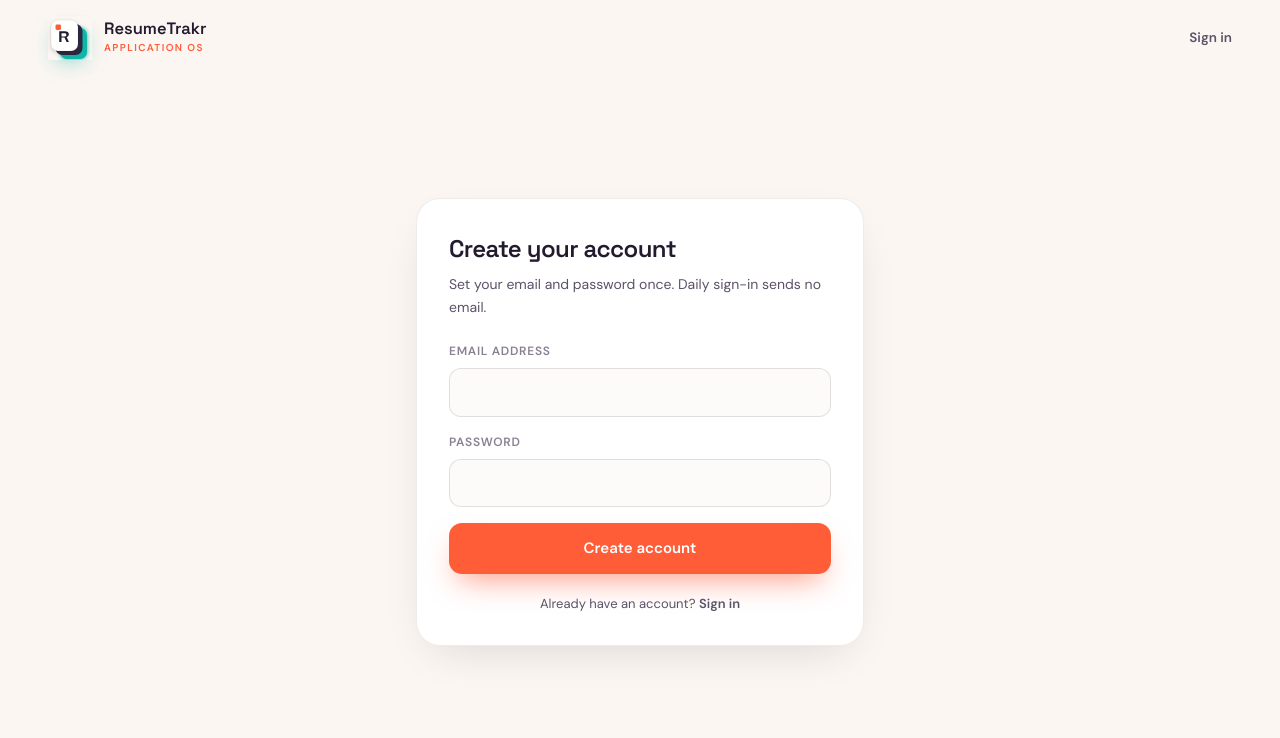
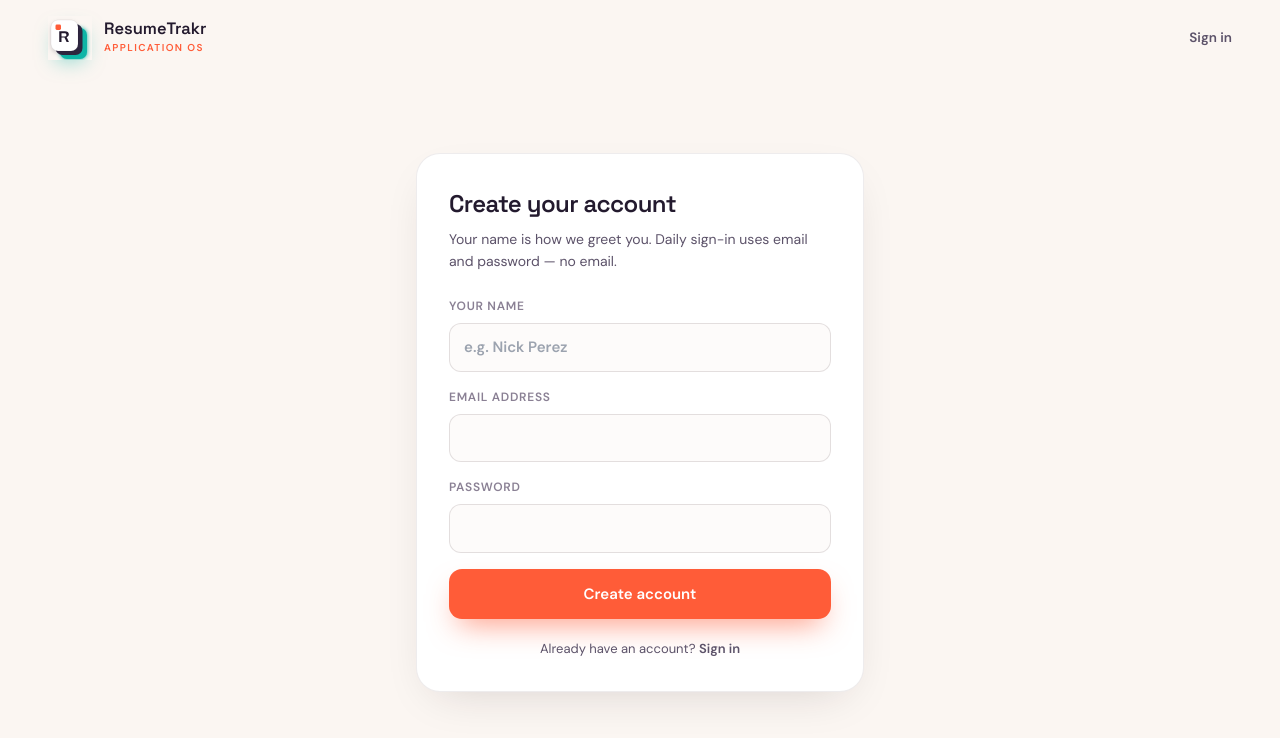
Before and after one commit to nipez/resume-studio, a Next.js app: page /signup in a window 1280 px wide. Shown: the top 738 px of the page. Built offline with nearby package versions, Linux system fonts and the light colour scheme.

Commit message:
Collect a name at signup for dashboard greetings
Ask for full name on /signup, persist it to auth metadata and profiles,
and skip email local-part fallbacks like nickperez+test1 in Hi/Hello copy.

Co-authored-by: nipez <nipez@users.noreply.github.com>

```diff
--- a/app/(app)/dashboard/page.tsx
+++ b/app/(app)/dashboard/page.tsx
@@ -3,7 +3,7 @@ import { ExitViewAsFailedNotice } from "@/components/admin/exit-view-as-failed-n
 import { getApplicationsList } from "@/lib/applications/actions";
 import { computeInsights } from "@/lib/applications/insights";
 import { getUserProfileContext } from "@/lib/profile/actions";
-import { resolveFirstName } from "@/lib/profile/utils";
+import { resolveGreetingFirstName } from "@/lib/profile/utils";
 import { getLibraryData } from "@/lib/resume/actions";
 import { getSavedJobsList } from "@/lib/saved-jobs/actions";
 
@@ -23,7 +23,10 @@ export default async function DashboardPage() {
   const primaryVersionId =
     library.defaultVersionId ?? versions[0]?.id ?? null;
   const hasTailored = versions.some((v) => v.tailored_for);
-  const firstName = resolveFirstName(library.userName);
+  const firstName = resolveGreetingFirstName(
+    library.userName,
+    library.userEmail
+  );
 
   const recentVersions = versions.slice(0, 8).map((v) => ({
     id: v.id,
--- a/app/(app)/library/page.tsx
+++ b/app/(app)/library/page.tsx
@@ -3,12 +3,12 @@ import { LibraryView } from "@/components/library/library-view";
 import { buildHref } from "@/components/dashboard/dashboard-shared";
 import { getLibraryVersionLinks } from "@/lib/applications/actions";
 import { getUserProfileContext } from "@/lib/profile/actions";
-import { resolveFirstName } from "@/lib/profile/utils";
+import { resolveGreetingFirstName } from "@/lib/profile/utils";
 import { getLibraryData } from "@/lib/resume/actions";
 import Link from "next/link";
 
 export default async function LibraryPage() {
-  const [{ versions, archivedVersions, defaultVersionId, userName }, links, profile] =
+  const [{ versions, archivedVersions, defaultVersionId, userName, userEmail }, links, profile] =
     await Promise.all([
       getLibraryData(),
       getLibraryVersionLinks(),
@@ -17,7 +17,7 @@ export default async function LibraryPage() {
   const { versionCounts, versionJobs, allJobLinks } = links;
   const hasVersions = versions.length > 0 || archivedVersions.length > 0;
   const buildLink = buildHref(profile.isStudent);
-  const firstName = resolveFirstName(userName);
+  const firstName = resolveGreetingFirstName(userName, userEmail);
 
   return (
     <div className="scroll flex-1 overflow-auto bg-page">
--- a/app/api/auth/signup/route.ts
+++ b/app/api/auth/signup/route.ts
@@ -19,6 +19,7 @@ export async function POST(request: NextRequest) {
 
   let email = "";
   let password = "";
+  let fullName = "";
   let next: string | null = null;
 
   const contentType = request.headers.get("content-type") ?? "";
@@ -26,25 +27,29 @@ export async function POST(request: NextRequest) {
     const body = (await request.json().catch(() => null)) as {
       email?: string;
       password?: string;
+      fullName?: string;
+      name?: string;
       next?: string;
     } | null;
     email = body?.email?.trim() ?? "";
     password = body?.password ?? "";
+    fullName = (body?.fullName ?? body?.name ?? "").trim();
     next = body?.next ?? null;
   } else {
     const form = await request.formData();
     email = String(form.get("email") ?? "").trim();
     password = String(form.get("password") ?? "");
+    fullName = String(form.get("fullName") ?? form.get("name") ?? "").trim();
     next = String(form.get("next") ?? "") || null;
   }
 
-  if (!email || password.length < 8) {
+  if (!email || password.length < 8 || fullName.length < 1 || fullName.length > 80) {
     signupUrl.searchParams.set("error", "invalid");
     return NextResponse.redirect(signupUrl);
   }
 
   try {
-    const userId = await setUserPassword(email, password);
+    const userId = await setUserPassword(email, password, fullName);
     const dest = safeNextPath(next);
     const response = NextResponse.redirect(new URL(dest, origin));
     return await attachSessionCookie(response, userId, email.toLowerCase());
--- a/app/signup/signup-form.tsx
+++ b/app/signup/signup-form.tsx
@@ -10,7 +10,7 @@ export default function SignupForm() {
 
   const errorMessage =
     error === "invalid"
-      ? "Enter a valid email and a password with at least 8 characters."
+      ? "Enter your name, a valid email, and a password with at least 8 characters."
       : error === "failed"
         ? "Could not create that account. Try signing in instead."
         : null;
@@ -33,7 +33,7 @@ export default function SignupForm() {
             Create your account
           </h1>
           <p className="mt-1.5 text-[14px] leading-relaxed text-[#5c5269]">
-            Set your email and password once. Daily sign-in sends no email.
+            Your name is how we greet you. Daily sign-in uses email and password — no email.
           </p>
 
           {errorMessage ? (
@@ -43,6 +43,19 @@ export default function SignupForm() {
           ) : null}
 
           <form action="/api/auth/signup" method="post" className="mt-6 space-y-4">
+            <label className="flex flex-col gap-2 text-[12px] font-semibold uppercase tracking-[0.06em] text-[#8a8094]">
+              Your name
+              <input
+                type="text"
+                name="fullName"
+                required
+                minLength={1}
+                maxLength={80}
+                autoComplete="name"
+                placeholder="e.g. Nick Perez"
+                className="rounded-[12px] border border-[rgba(40,20,30,.12)] bg-[#fbf6f2]/40 px-3.5 py-3 text-[15px] normal-case tracking-normal text-[#231a2e] focus:border-[#ff5c38] focus:outline-none focus:ring-2 focus:ring-[#ff5c38]/15"
+              />
+            </label>
             <label className="flex flex-col gap-2 text-[12px] font-semibold uppercase tracking-[0.06em] text-[#8a8094]">
               Email address
               <input
--- a/lib/profile/utils.ts
+++ b/lib/profile/utils.ts
@@ -22,6 +22,18 @@ export function resolveFirstName(displayName: string): string {
   return trimmed.split(/\s+/)[0] ?? "";
 }
 
+/** First name for greetings — never the email local-part (e.g. nickperez+test1). */
+export function resolveGreetingFirstName(
+  displayName: string,
+  email?: string | null
+): string {
+  if (isEmailDerivedName(displayName, email)) return "";
+  const first = resolveFirstName(displayName);
+  if (!first) return "";
+  if (first.includes("+") || first.includes("@")) return "";
+  return first;
+}
+
 export function isEmailDerivedName(displayName: string, email?: string | null): boolean {
   const local = email?.split("@")[0]?.trim().toLowerCase();
   if (!local) return false;
--- a/lib/supabase/admin.ts
+++ b/lib/supabase/admin.ts
@@ -21,14 +21,25 @@ export async function findUserIdByEmail(email: string): Promise<string | null> {
   return null;
 }
 
-export async function setUserPassword(email: string, password: string): Promise<string> {
+export async function setUserPassword(
+  email: string,
+  password: string,
+  fullName?: string
+): Promise<string> {
   const svc = createServiceClient();
   const normalized = email.trim().toLowerCase();
+  const name = fullName?.trim().slice(0, 80) || "";
   const existingId = await findUserIdByEmail(normalized);
 
   if (existingId) {
-    const { error } = await svc.auth.admin.updateUserById(existingId, { password });
+    const { error } = await svc.auth.admin.updateUserById(existingId, {
+      password,
+      ...(name ? { user_metadata: { full_name: name } } : {}),
+    });
     if (error) throw new Error(error.message);
+    if (name) {
+      await svc.from("profiles").update({ full_name: name }).eq("id", existingId);
+    }
     return existingId;
   }
 
@@ -36,9 +47,13 @@ export async function setUserPassword(email: string, password: string): Promise<
     email: normalized,
     password,
     email_confirm: true,
+    ...(name ? { user_metadata: { full_name: name } } : {}),
   });
   if (error || !data.user?.id) {
     throw new Error(error?.message ?? "Failed to create user");
+  }
+  if (name) {
+    await svc.from("profiles").update({ full_name: name }).eq("id", data.user.id);
   }
   return data.user.id;
 }
```
